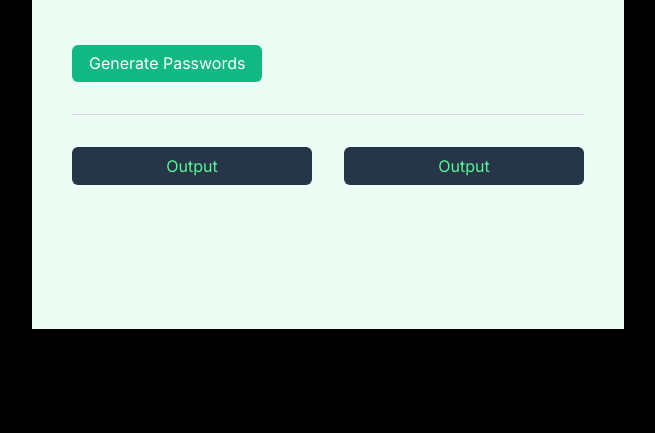
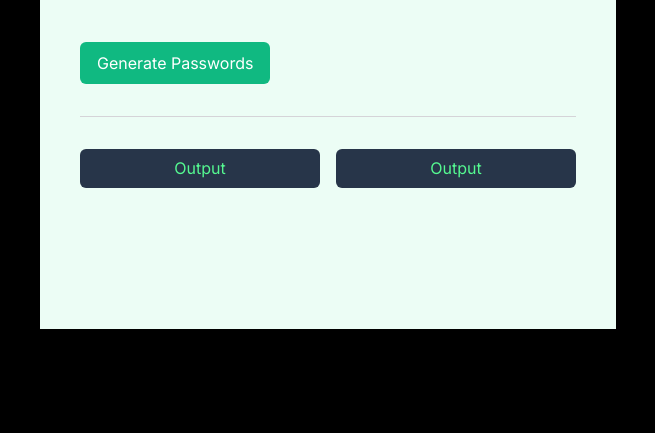
Before and after one commit to eugenesoch/password-generator, a website built with Vite: page index.html in a window 1280 px wide. Shown: the part 367-800 px from the top of the page, without its empty margins (312-967 px from the left). Built offline with nearby package versions, Linux system fonts and the light colour scheme.

Commit message:
Updated css
Update CSS to improve flexbox & wrapped button in a div.

```diff
--- a/index.css
+++ b/index.css
@@ -106,12 +106,11 @@ h1 span {
 
 .module {
     padding: 2.5rem;
-    width: 32rem;
-    height: 32rem;
+    min-height: 32rem;
     background-color: var(--background);
     display: flex;
     flex-direction: column;
-    align-items: start;
+    align-items: stretch;
     justify-content: center;
 }
 button {
@@ -121,6 +120,8 @@ button {
     border: none;
     background-color: var(--button-green);
     color: var(--white);
+    display: block;
+    line-height: 1.5rem;
 }
 
 divider {
@@ -129,7 +130,6 @@ divider {
     width: 100%;
 }
 .output-wrapper {
-    width: 100%;
     display: flex;
     flex-direction: row;
     justify-content: space-between;
@@ -142,6 +142,7 @@ divider {
     flex-direction: column;
     justify-content: center;
     align-items: center;
+    flex-wrap: wrap;
     background-color: var(--field-blue);
     color: var(--password-green);
     font-size: 1rem;
--- a/index.html
+++ b/index.html
@@ -9,7 +9,9 @@
         <div class="module">
             <h1>Generate a<br><span>random password</span></h1>
             <p class="subheading">Never use an insecure password again.</p>
-            <button id="button" onclick="generatePassword()">Generate Passwords</button>
+            <div class="button-wrapper">
+                <button id="button" onclick="generatePassword()">Generate Passwords</button>
+            </div>
             <divider></divider>
             <div class="output-wrapper">
                 <div>
@@ -25,6 +27,5 @@
             </div>
         </div>
         <script src="./index.js"></script>
-        <script src="./index.js" type="module"></script>
     </body>
 </html>
```
